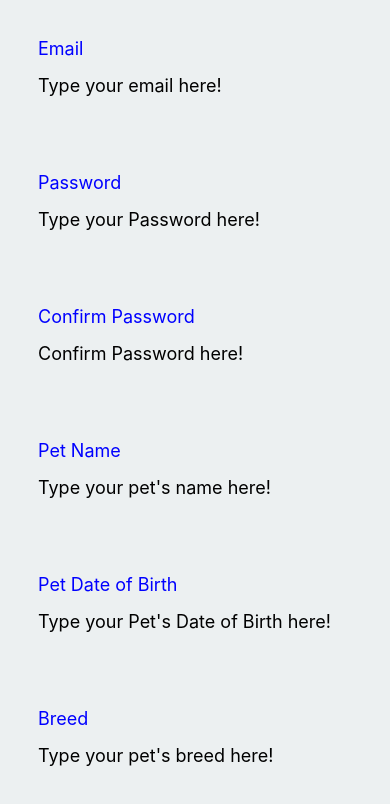
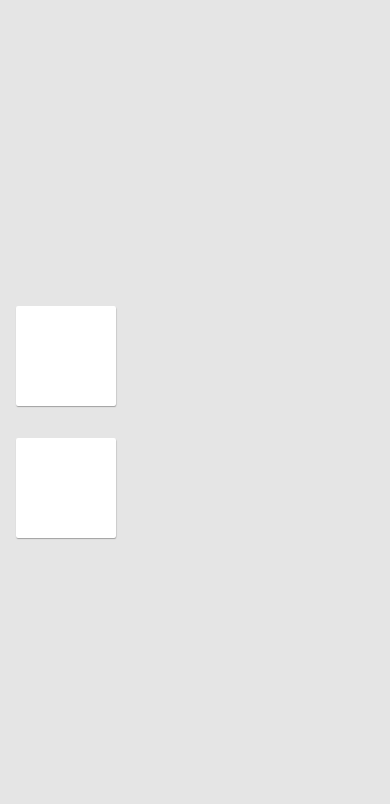
Before and after one commit to Sandesh567/AppPractice, a React Native app: screen / in a window 390 px wide. Shown: the top 804 px of the page. Built offline with nearby package versions, Linux system fonts and the light colour scheme.

Commit message:
10-Cards

```diff
--- a/App.js
+++ b/App.js
@@ -1,115 +1,36 @@
-import React, { useState } from "react";
-import { View, ScrollView, Text, TextInput, StyleSheet } from "react-native";
+import React from "react";
+import { View, StyleSheet } from "react-native";
 
-function App() {
-  const [email, setEmail] = useState('');
-  const [password, setPassword] = useState('');
-  const [confirmationPassword, setConfirmationPassword] = useState('');
-  const [name, setName] = useState('');
-  const [birthday, setBirthday] = useState('');
-  const [breed, setBreed] = useState('');
-  const [toy, setToy] = useState('');
+const App = () => (
+  <View
+    style={styles.layout}
+  >
+    <View
+      style={styles.card}
+    />
 
+  <View
+      style={styles.card}
+    />
+  </View>
+);
 
-
-  function confirmPasswordMatch(props) {
-    const { nativeEvent: { text } } = props;
-
-    if (text !== password) {
-      alert('Password do not match, Try again');
-    }
-  }
-
-  return (
-    <ScrollView
-      style={{
-        flex: 1,
-        backgroundColor: "#ecf0f1",
-      }}>
-      <InputWithLabel
-        label="Email"
-        placeholder="Type your email here!"
-        value={email}
-        onChangeText={setEmail}
-      />
-      <InputWithLabel
-        label="Password"
-        placeholder="Type your Password here!"
-        value={password}
-        onChangeText={setPassword}
-        secureTextEntry
-      />
-      <InputWithLabel
-        label="Confirm Password"
-        placeholder="Confirm Password here!"
-        value={confirmationPassword}
-        onChangeText={setConfirmationPassword}
-        secureTextEntry
-        onSubmitEditing={confirmPasswordMatch}
-      />
-      <InputWithLabel
-        label="Pet Name"
-        placeholder="Type your pet's name here!"
-        value={name}
-        onChangeText={setName}
-      />
-      <InputWithLabel
-        label="Pet Date of Birth"
-        placeholder="Type your Pet's Date of Birth here!"
-        value={birthday}
-        onChangeText={setBirthday}
-      />
-      <InputWithLabel
-        label="Breed"
-        placeholder="Type your pet's breed here!"
-        value={breed}
-        onChangeText={setBreed}
-      />
-      <InputWithLabel
-        label="Toy"
-        placeholder="Type your pet's favorite toy"
-        value={toy}
-        onChangeText={setToy}
-      />
-
-    </ScrollView>
-  );
-}
-
-function InputWithLabel(props) {
-  const { label, placeholder, value, onChangeText, secureTextEntry, onSubmitEditing } = props;
-
-  return (
-    <View style={styles.container}>
-      <Text style={styles.text}>{label}</Text>
-      <TextInput
-        placeholder={placeholder}
-        value={value}
-        onChangeText={onChangeText}
-        secureTextEntry={secureTextEntry}
-        onSubmitEditing={onSubmitEditing}
-        style={styles.input}
-      />
-    </View>
-  );
-}
-
-
-const styles = StyleSheet.create({
-  container: {
-    padding: 12,
-    margin: 18
+export const styles = StyleSheet.create({
+  layout:{
+      flex: 1,
+      backgroundColor: "#e5e5e5",
+      justifyContent: "center"
   },
-  text: {
-    padding: 8,
-    fontSize: 18,
-    color: 'blue',
-  },
-  input: {
-    padding: 8,
-    fontSize: 18,
-    borderColor: 'red',
-
+  card:{
+        width: 100,
+        height: 100,
+        backgroundColor: 'white',
+        margin: 16,
+        borderRadius: 2,
+        shadowColor: "black",
+        shadowOpacity: 0.3,
+        shadowRadius: 1,
+        shadowOffset: { height: 1, width: 0.3 },
   }
 });
 
```
